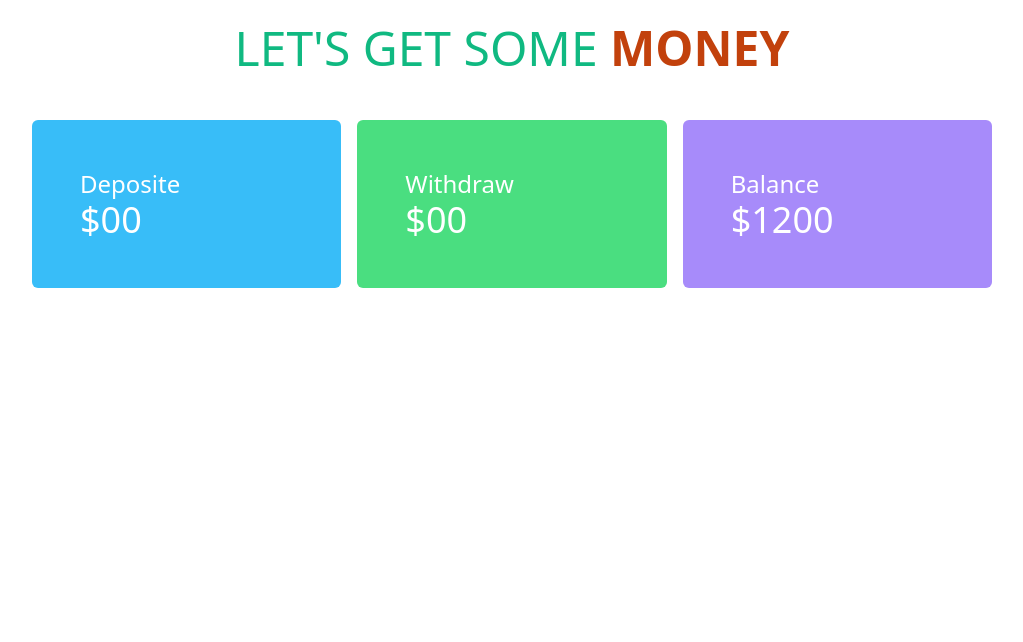
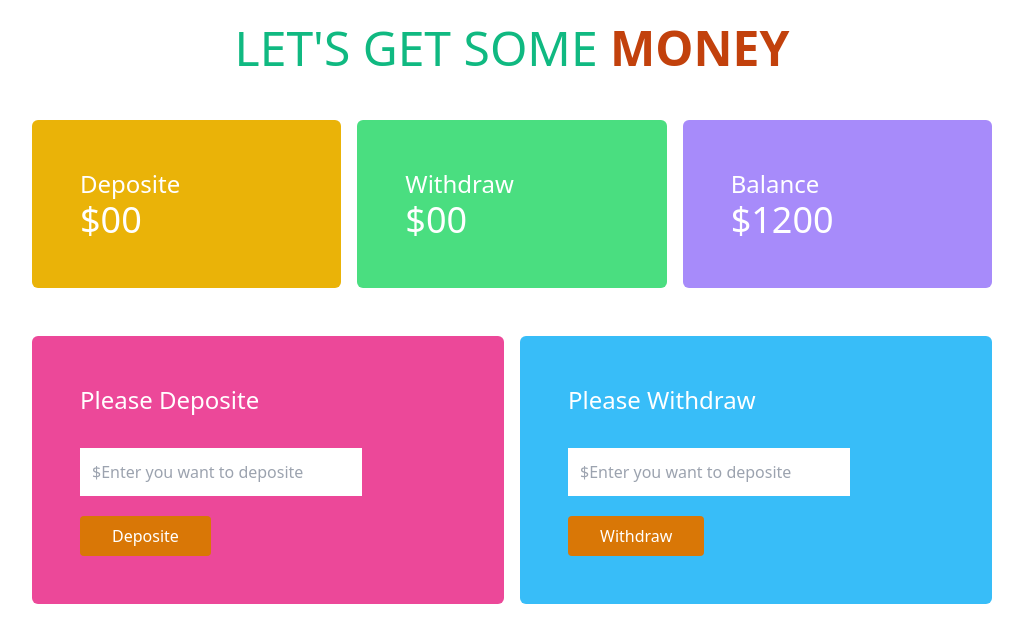
Before and after one commit to Durjoy-dcp/bank, a plain HTML site: page bank.html in a window 1280 px wide. Shown: the whole page, without its empty margins (128-1151 px from the left). Drawn offline with nearby package versions, Linux system fonts and the light colour scheme.

Commit message:
deposite added

```diff
--- a/bank.html
+++ b/bank.html
@@ -20,7 +20,7 @@
     <main>
         <section class="my-12">
             <div class="grid grid-cols-3 gap-4 w-9/12 mx-auto">
-                <div class="text-white bg-sky-400  p-12 rounded-md">
+                <div class="text-white bg-yellow-500  p-12 rounded-md">
                     <h4 class=" text-2xl">Deposite</h4>
                     <h2 class="text-4xl">$00</h2>
                 </div>
@@ -34,6 +34,27 @@
                 </div>
             </div>
         </section>
+
+        <section class="my-12">
+            <div class="grid grid-cols-2 gap-4 w-9/12 mx-auto">
+                <div class="text-white bg-pink-500  p-12 rounded-md">
+                    <h4 class=" text-2xl mb-8">Please Deposite</h4>
+                    <input id="deposite-field" class="py-3 px-3 block w-9/12  mb-5" type="text"
+                        placeholder="$Enter you want to deposite">
+
+                    <button id="depoist-btn"
+                        class="bg-amber-600 px-8 py-2 text-white rounded hover:bg-sky-900">Deposite</button>
+                </div>
+                <div class="text-white bg-sky-400  p-12 rounded-md">
+                    <h4 class=" text-2xl mb-8">Please Withdraw</h4>
+                    <input id="deposite-field" class="py-3 px-3 block w-9/12 mb-5" type="text"
+                        placeholder="$Enter you want to deposite">
+
+                    <button id="withdraw-btn"
+                        class=" bg-amber-600 px-8 py-2 text-white rounded hover:bg-sky-900">Withdraw</button>
+                </div>
+            </div>
+        </section>
     </main>
     <!-- <script src="link.js"></script> -->
 </body>
```
